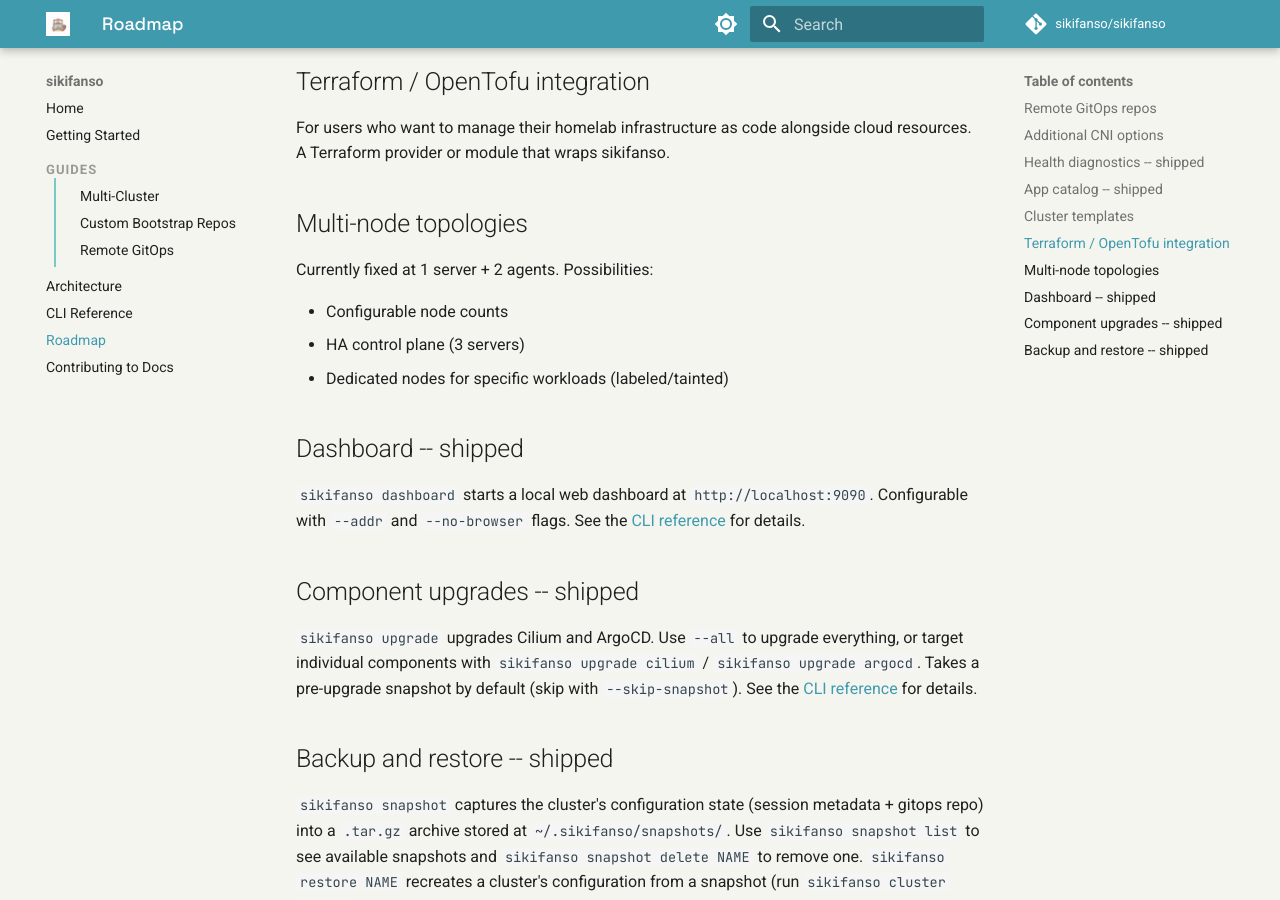
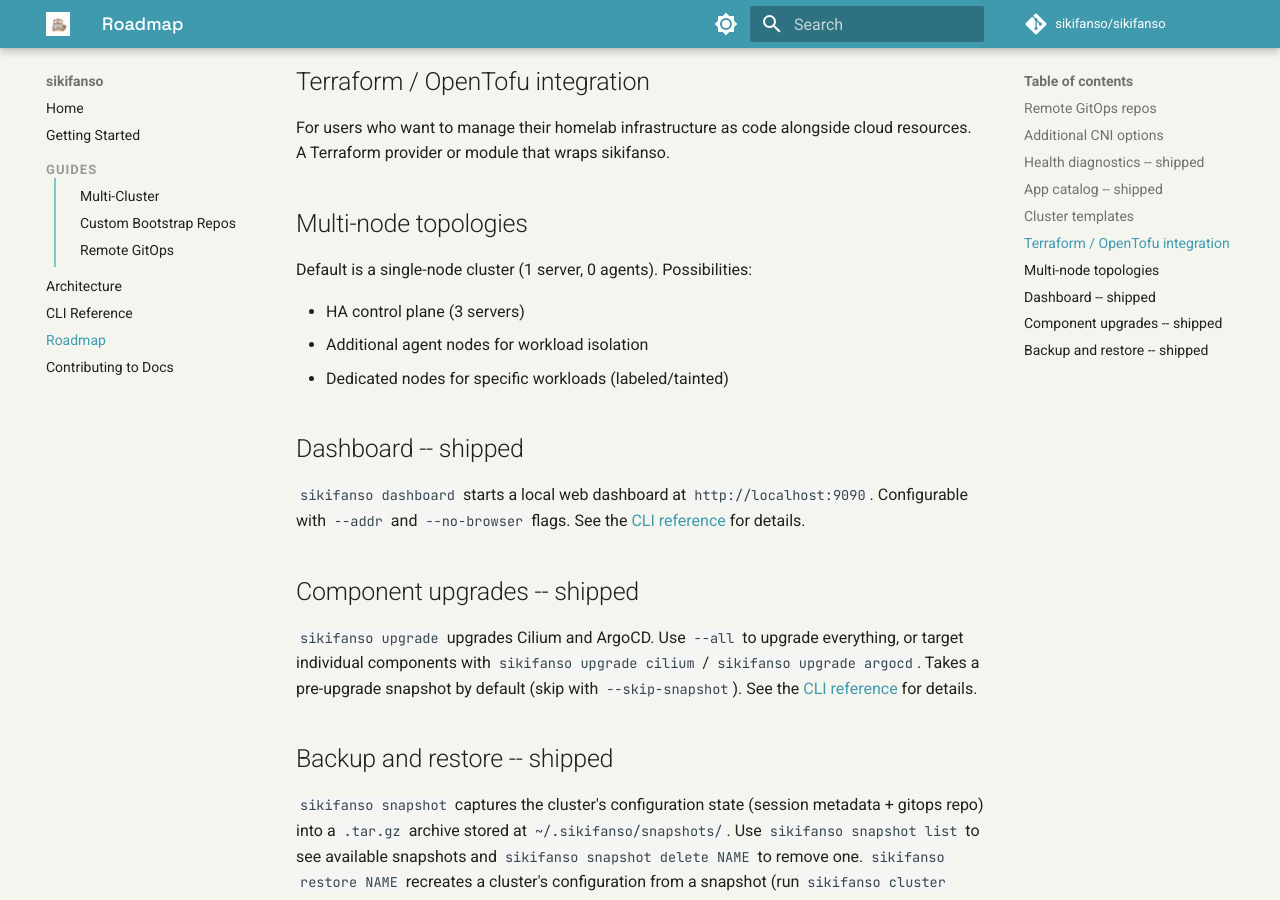
Before and after one commit to sikifanso/sikifanso, an MkDocs documentation site: the page built from docs/roadmap.md, in a window 1280 px wide and 900 px high, scrolled down 1513 px. Built offline with MkDocs 1.6.1 and Material for MkDocs 9.7.7, drawn with Linux system fonts in a browser that asks for light colours; comment, search, counter and statistics services are not loaded.

Commit message:
feat: default to single-node cluster for faster provisioning
Drop agent count from 2 to 0 — K3s server nodes schedule workloads
by default, so extra agents add overhead without benefit for local
dev. Multi-node setups remain configurable via infra/platform.yaml.

```diff
--- a/docs/roadmap.md
+++ b/docs/roadmap.md
@@ -48,10 +48,10 @@ For users who want to manage their homelab infrastructure as code alongside clou
 
 ## Multi-node topologies
 
-Currently fixed at 1 server + 2 agents. Possibilities:
+Default is a single-node cluster (1 server, 0 agents). Possibilities:
 
-- Configurable node counts
 - HA control plane (3 servers)
+- Additional agent nodes for workload isolation
 - Dedicated nodes for specific workloads (labeled/tainted)
 
 ## Dashboard -- shipped
```
Also changed, not shown: README.md (+3 -3 lines), docs/architecture.md (+1 -1 lines), docs/cli.md (+2 -2 lines), docs/index.md (+1 -1 lines), 2 other files.
